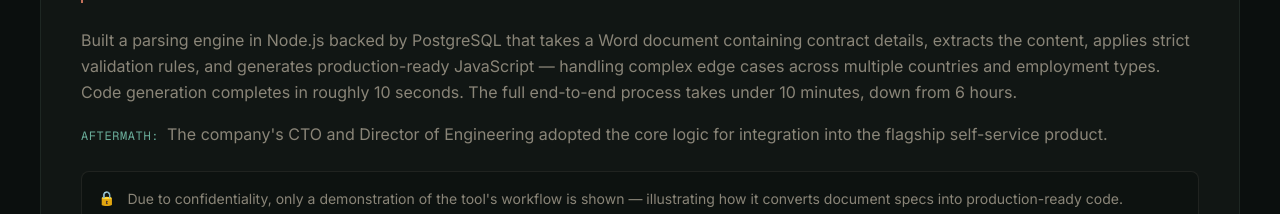
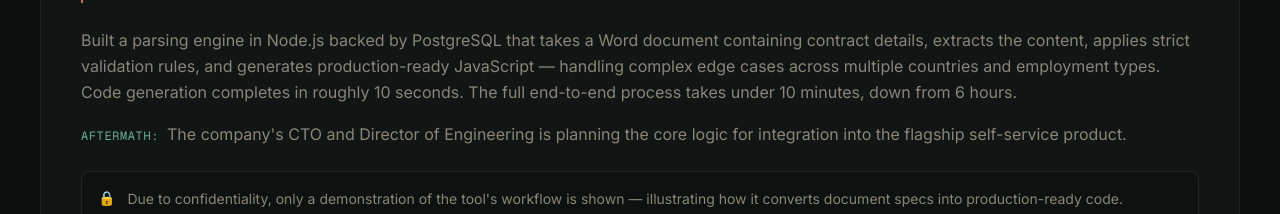
Before and after one commit to mangfredo/portfolio, a Next.js app: page / in a window 1280 px wide. Shown: the part 2140-2354 px from the top of the page. Built offline with nearby package versions, Linux system fonts and the light colour scheme; a web font is replaced by a local one.

Commit message:
rephrased some desriptions

```diff
--- a/src/components/Projects.tsx
+++ b/src/components/Projects.tsx
@@ -8,7 +8,7 @@ const projects = [
     story:
       "Built a parsing engine in Node.js backed by PostgreSQL that takes a Word document containing contract details, extracts the content, applies strict validation rules, and generates production-ready JavaScript — handling complex edge cases across multiple countries and employment types. Code generation completes in roughly 10 seconds. The full end-to-end process takes under 10 minutes, down from 6 hours.",
     aftermath:
-      "The company's CTO and Director of Engineering adopted the core logic for integration into the flagship self-service product.",
+      "The company's CTO and Director of Engineering is planning the core logic for integration into the flagship self-service product.",
     tags: ["Node.js", "PostgreSQL", "Parsing Engine", "Validation"],
     metric: "97%+",
     metricLabel: "time saved",
```
